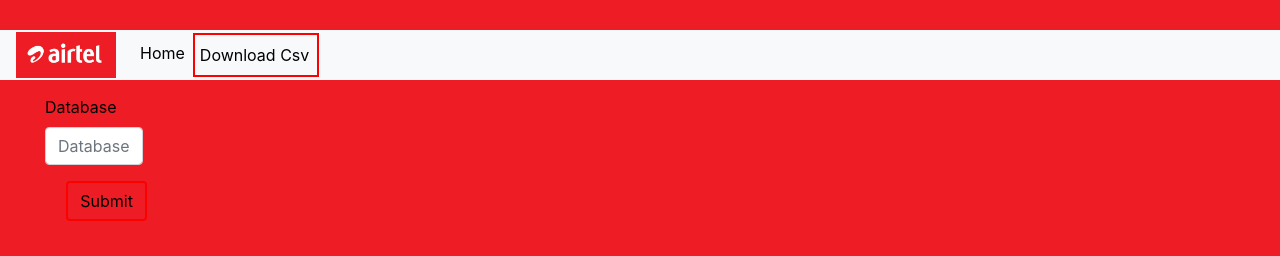
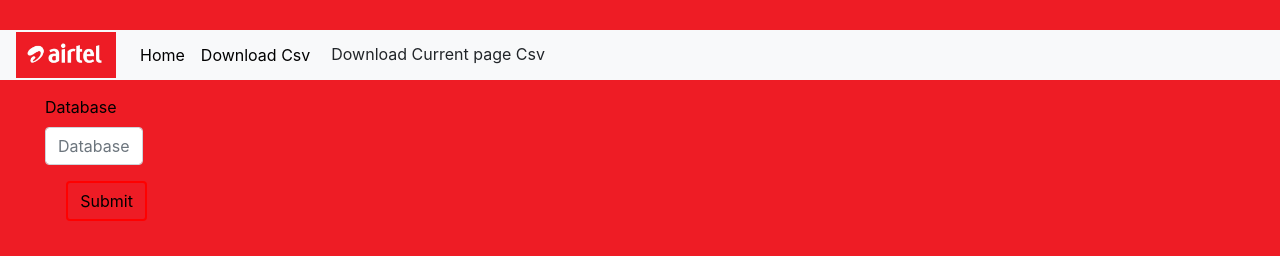
Before and after one commit to ShashwatShah24/SqliteManager, a Flask app: page / in a window 1280 px wide. Shown: the top 256 px of the page. Run offline with Flask 2, Linux system fonts and the light colour scheme; some libraries are stand-ins or nearby versions.

Commit message:
4.0 commit

```diff
--- a/Main.py
+++ b/Main.py
@@ -58,7 +58,7 @@ def saveDetails():
 
     return render_template("view.html", tables=tables, Database=Database, column=column, rows=rows, columnlength=columnlength, CompleteDet=CompleteDet, tablename=tablename)
 
-@app.route('/return-files/')
+@app.route('/return-files/', methods=["POST"])
 def return_files_tut():
 	try:
 		return send_file('output.csv', attachment_filename='output.csv')
--- a/templates/View.html
+++ b/templates/View.html
@@ -29,7 +29,10 @@
       </li>
       <li class="nav-item">
         <a class="nav-link" href="/return-files/" target="blank"
-          style=" padding-left: 5px;border: 2px solid red; color: #000;">Download Csv</a>
+          style= "color: #000;">Download Csv</a>
+      </li>
+      <li class="nav-item">
+        <button onclick="exportTableToCSV('data.csv')" class="btn btn-default float">Download Current page Csv</button>
       </li>
     </ul>
 
@@ -161,13 +164,13 @@
               width: 100%;
               margin: 0 auto;
             }
-
           </style>
 
         </div>
       </div>
       <div class="col-sm-10 sidenav">
-        <table id="example" class="table stripped table-hover" class="display nowrap" style="width:100%; margin-top: 10px;background-color: red;color:black;">
+        <table id="example" class="table stripped table-hover" class="display nowrap"
+          style="width:100%; margin-top: 10px;background-color: red;color:black;">
           <thead>
             <tr>
               {% for i in column %}
@@ -194,8 +197,125 @@
           </tfoot>
         </table>
       </div>
+
+
+      <script type="text/javascript">
+        function downloadCSV(csv, filename) {
+          var csvFile;
+          var downloadLink;
+
+          // CSV file
+          csvFile = new Blob([csv], {type: "text/csv"});
+
+          // Download link
+          downloadLink = document.createElement("a");
+
+          // File name
+          downloadLink.download = filename;
+
+          // Create a link to the file
+          downloadLink.href = window.URL.createObjectURL(csvFile);
+
+          // Hide download link
+          downloadLink.style.display = "none";
+
+          // Add the link to DOM
+          document.body.appendChild(downloadLink);
+
+          // Click download link
+          downloadLink.click();
+      }
+
+      function exportTableToCSV(filename) {
+          var csv = [];
+          var rows = document.querySelectorAll("#example tr");
+
+          for (var i = 0; i < rows.length; i++) {
+              var row = [], cols = rows[i].querySelectorAll("td, th");
+
+              for (var j = 0; j < cols.length; j++)
+                  row.push(cols[j].innerText);
+
+              csv.push(row.join(","));
+          }
+
+          // Download CSV file
+          downloadCSV(csv.join("\n"), filename);
+      }
+
+      // <script>
+      //    function downloadCSVStringFn(fileName = "", csvString = "") {
+
+      //       //Encode CSV data
+      //       var encodedUri = encodeURI(csvString);
+      //       //Create link
+      //       var link = document.createElement("a");
+      //       //set attributes
+      //       link.setAttribute("href", encodedUri);
+      //       link.setAttribute("download", fileName + ".csv");
+      //       //Append in document
+      //       document.body.appendChild(link); // Required for FF
+      //       //Click .. this will download
+      //       link.click();
+
+      //       //you can further delete the link too .. or have this is a component in case
+      //       //you have download as a reusable utility
+      //     }
+      //   function getTableDataFn() {
+      //     //we can use any of the get methods based on what we want
+      //     let reqTable = document.getElementById("example");
+      //     window.alert(reqTable.rows);
+      //     //Get rows
+      //     let rows = reqTable.rows.length;
+
+      //     //Get columns
+      //     let columns = 0;
+      //     if (rows > 0)
+      //       columns = reqTable.rows[0].cells.length;
+
+      //     let dataInArray = [];
+
+      //     let strVersionOfData = "";
+
+      //     //Loop through row and column to get data in the object
+      //     for (let r = 0; r < rows; r++) {
+      //       dataInArray[r] = [];
+      //       for (let c = 0; c < columns; c++) {
+      //         let tempData = reqTable.rows[r].cells[c].innerHTML;
+      //         dataInArray[r][c] = tempData;
+      //         strVersionOfData += tempData;
+      //         if (c != columns - 1)
+      //           strVersionOfData += ",";
+      //       }
+      //       strVersionOfData += "\n";
+
+      //     }
+      //     window.alert(rows);
+      //     window.alert(columns);
+      //     window.alert(dataInArray);
+      //     window.alert(typeof strVersionOfData);
+      //     var StrippedString = strVersionOfData.replace(/(<([^>]+)>)/ig,"");
+      //     window.alert(StrippedString);
+      //     // document.getElementById("tab").value = strVersionOfData
+      //     // document.getElementById('myform').submit();
+      //     downloadCSVStringFn(StrippedString, 'mycsv')
+      //   }
+
+      //     //Now the dataInArray has all the data and
+      //     //strVersionofData has the string
+
+      // </script>
+
+
+      <!-- <form id="myform" class="form-horizontal" action="/return-files1/" method="post">
+
+        <input type="hidden" class="form-control" id="tab" name="tab">
+
+      </form> -->
     </div>
   </div>
+
+
 </body>
 
 </html>
```
